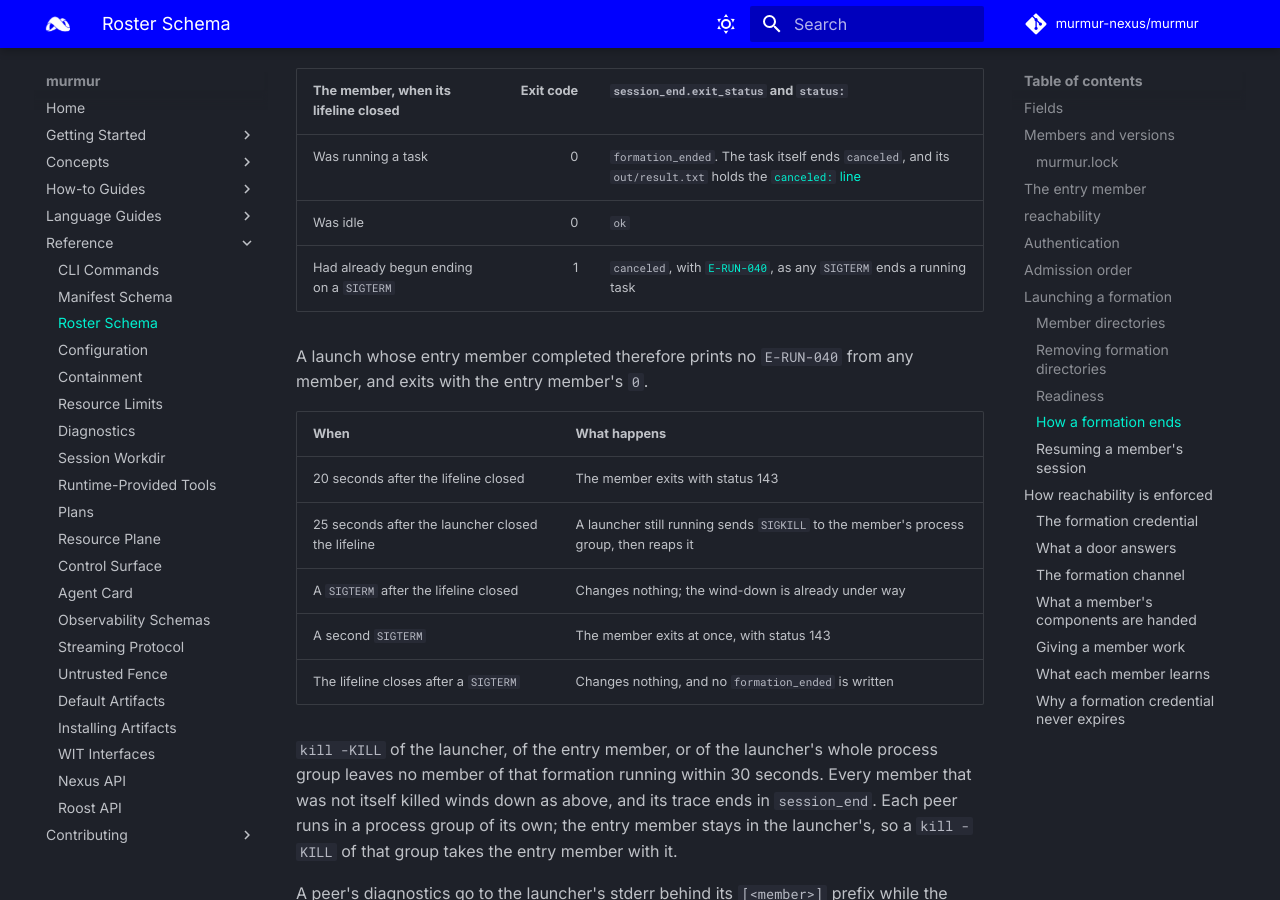
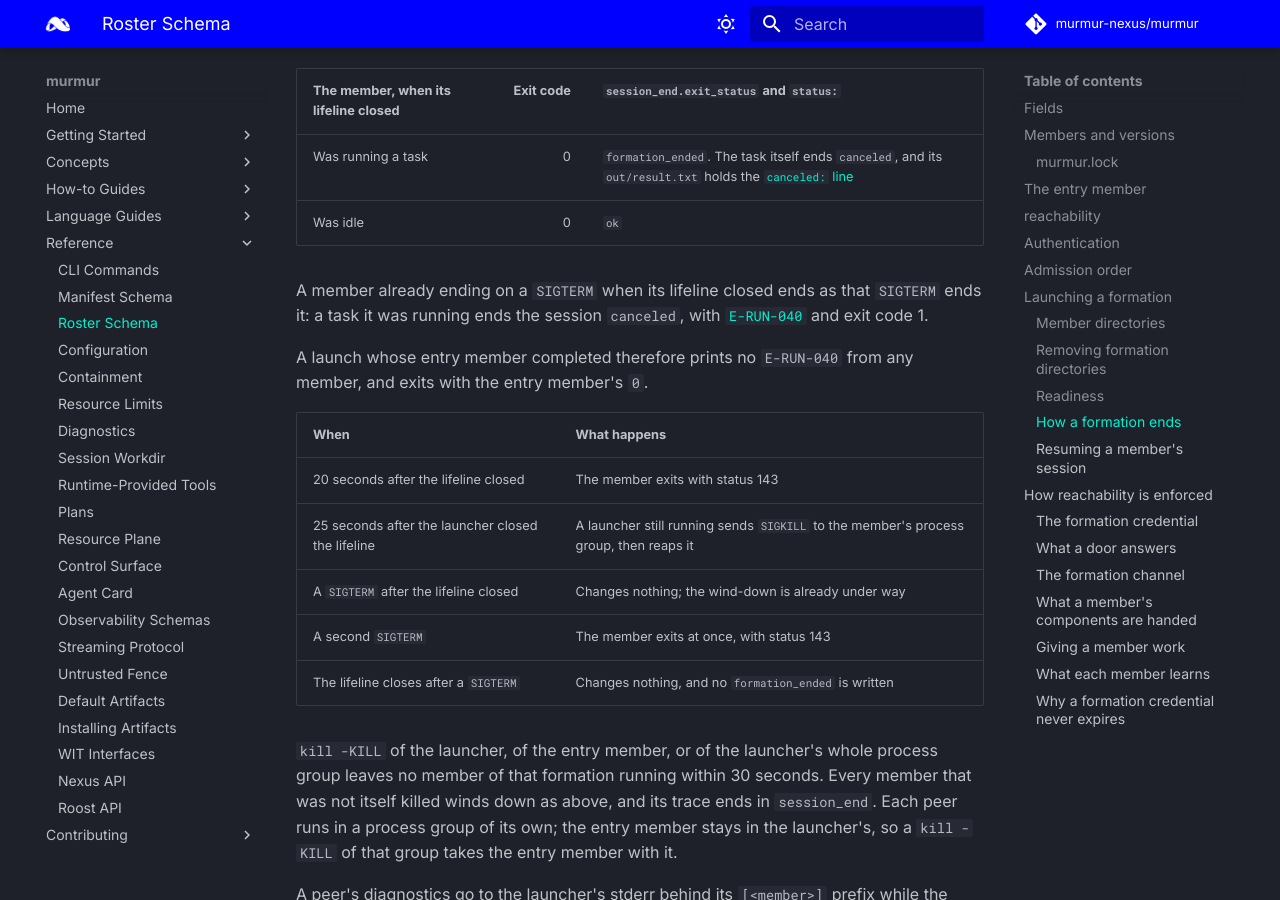
Before and after one commit to murmur-nexus/murmur, an MkDocs documentation site: the page built from docs/content/reference/roster.md, in a window 1280 px wide and 900 px high, scrolled down 8562 px. Built offline with MkDocs 1.6.1 and Material for MkDocs 9.7.7, drawn with Linux system fonts in a browser that asks for light colours; comment, search, counter and statistics services are not loaded.

```diff
--- a/docs/content/reference/roster.md
+++ b/docs/content/reference/roster.md
@@ -287,7 +287,10 @@ receive a result. A wound-down member reports no error of its own:
 |---|---:|---|
 | Was running a task | 0 | `formation_ended`. The task itself ends `canceled`, and its `out/result.txt` holds the [`canceled:` line](workdir.md#session-workdir-files) |
 | Was idle | 0 | `ok` |
-| Had already begun ending on a `SIGTERM` | 1 | `canceled`, with [`E-RUN-040`](diagnostics.md#e-run-040), as any `SIGTERM` ends a running task |
+
+A member already ending on a `SIGTERM` when its lifeline closed ends as that `SIGTERM` ends it: a
+task it was running ends the session `canceled`, with [`E-RUN-040`](diagnostics.md#e-run-040) and
+exit code 1.
 
 A launch whose entry member completed therefore prints no `E-RUN-040` from any member, and exits
 with the entry member's `0`.
```
Also changed, not shown: docs/content/reference/observability-schemas.md (+1 -1 lines).
